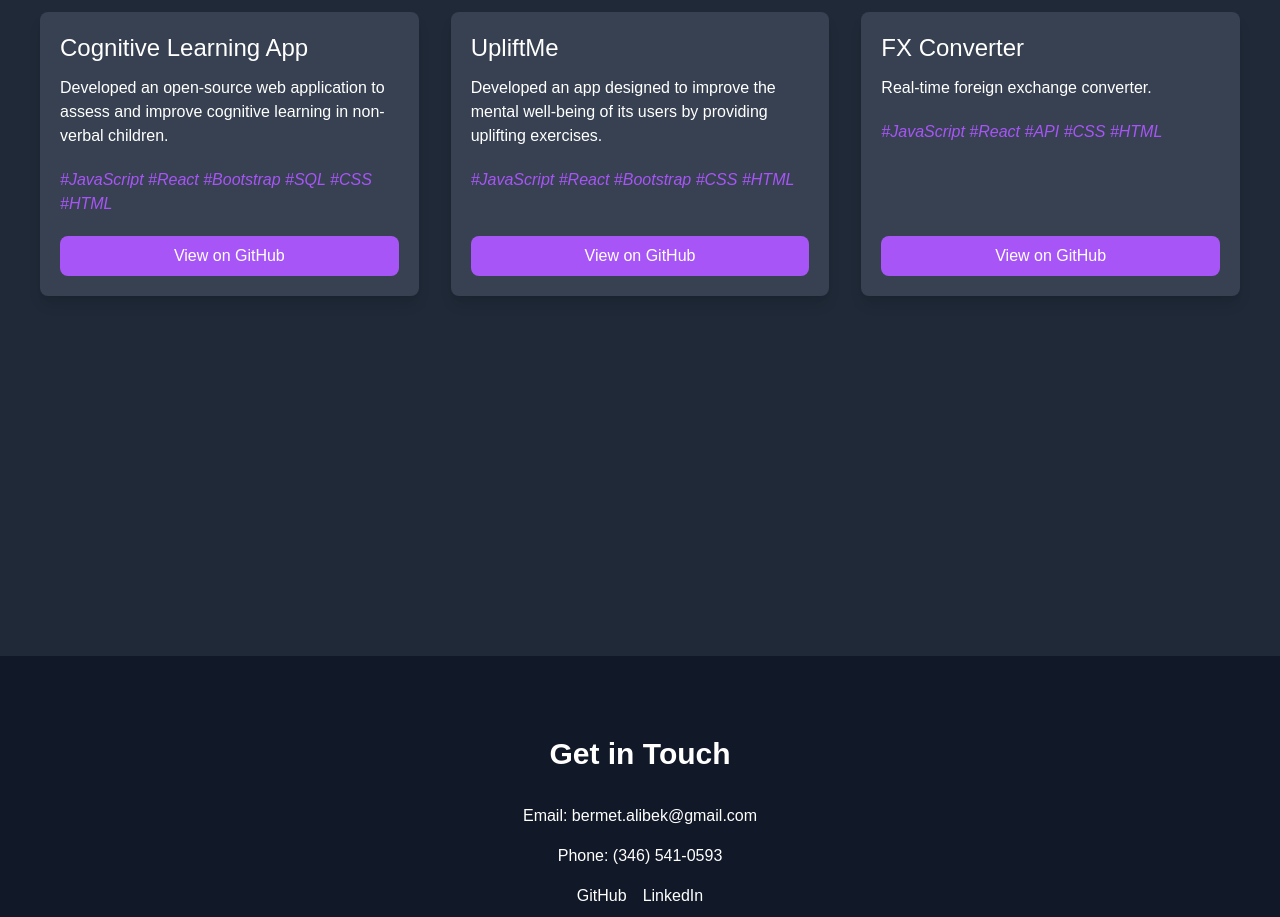
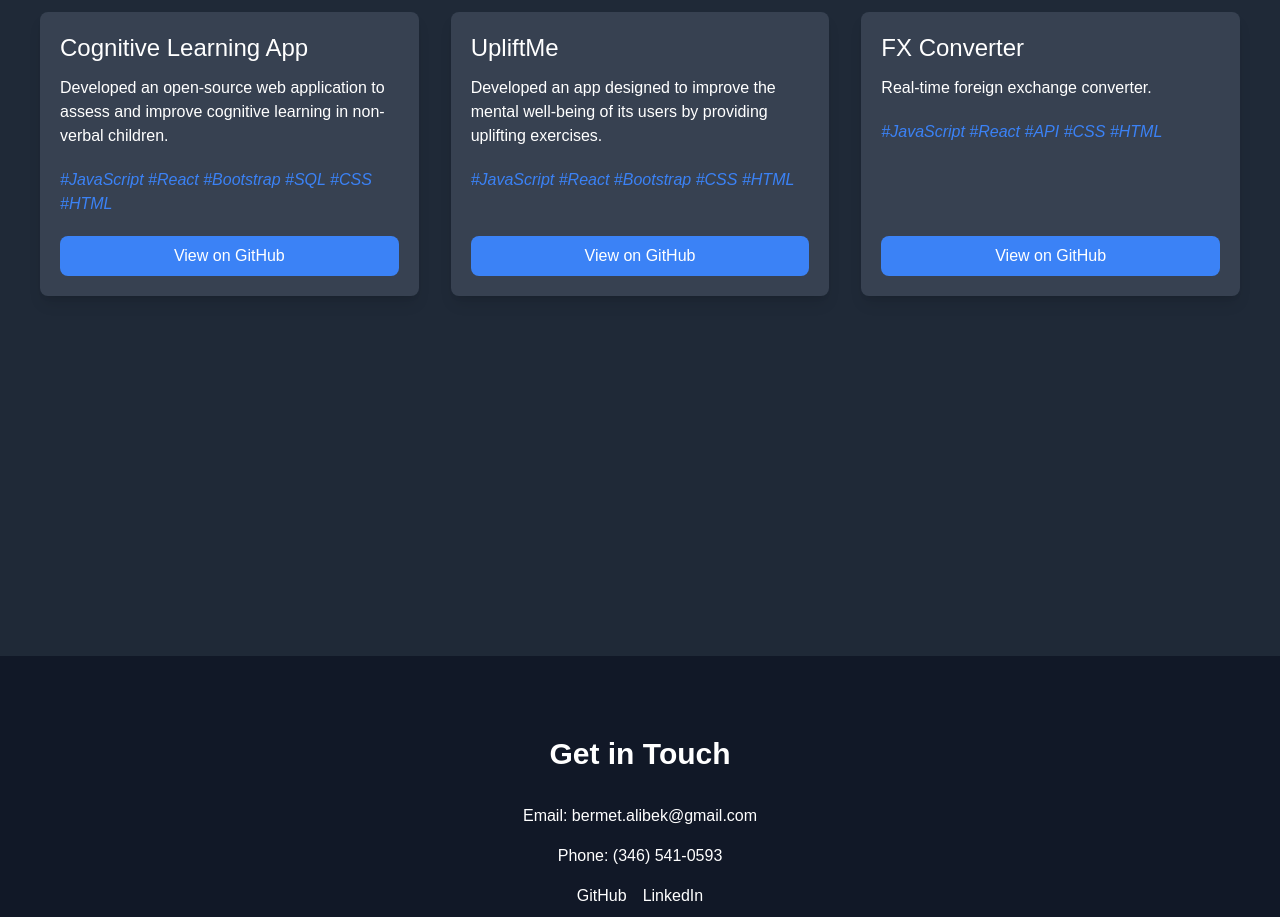
Before and after one commit to Bermet777/portfolio, a React (Create React App) app: page / in a window 1280 px wide. Shown: the part 1300-2217 px from the top of the page. Built offline with nearby package versions, Linux system fonts and the light colour scheme.

Commit message:
projects update

```diff
--- a/src/components/Projects.js
+++ b/src/components/Projects.js
@@ -37,14 +37,14 @@ const Projects = () => {
             <div>
               <h3 className="text-2xl mb-3">{project.title}</h3>
               <p className="mb-5">{project.description}</p>
-              <p className="text-purple-500 italic">{project.technologies}</p>
+              <p className="text-blue-500 italic">{project.technologies}</p>
             </div>
             <div className="mt-5">
               <a
                 href={project.sourceLink}
                 target="_blank"
                 rel="noopener noreferrer"
-                className="bg-purple-500 text-white py-2 px-4 rounded-lg block text-center"
+                className="bg-blue-500 text-white py-2 px-4 rounded-lg block text-center"
               >
                 View on GitHub
               </a>
```
